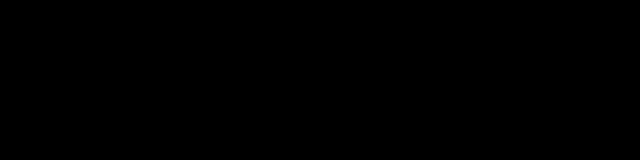
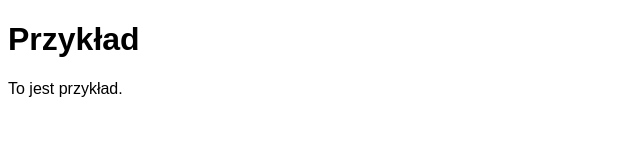
Before and after one commit to JakubOlejnik2007/example, a plain HTML site: page index.html in a window 1280 px wide. Shown: the whole page, without its empty margins (0-640 px from the left). Drawn offline with Linux system fonts and the light colour scheme.

Commit message:
Update of CSS file (style.css)

```diff
--- a/style.css
+++ b/style.css
@@ -1,4 +1,3 @@
 body {
-    min-height: 100vh;
-    background-color: black;
+    font-family: Arial, Helvetica, sans-serif;
 }
```
